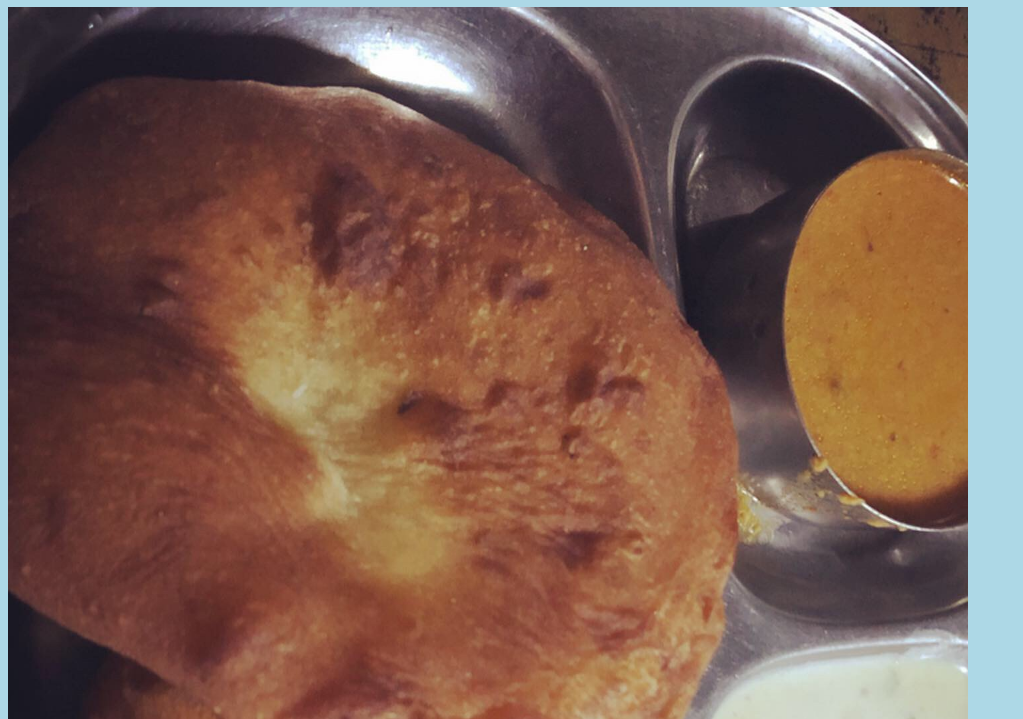
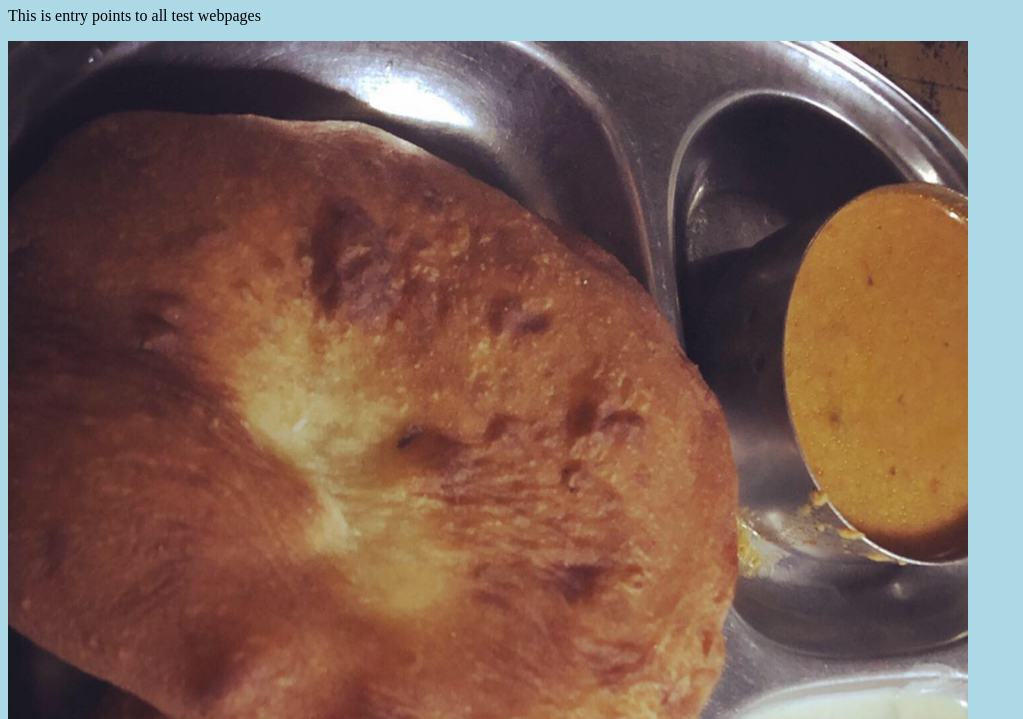
Before and after one commit to skandel78/learning, a plain HTML site: page fullstack/web/index.html in a window 1280 px wide. Shown: the part 73-792 px from the top of the page, without its empty margins (0-1023 px from the left). Drawn offline with Linux system fonts and the light colour scheme; files that its build step writes are made by us from their sources; files whose address does not match are found by name.

Commit message:
Update index.html
Updated a file in my new branch on github

```diff
--- a/fullstack/web/index.html
+++ b/fullstack/web/index.html
@@ -7,6 +7,7 @@
 <body>
 
 <h1>Hello world!</h1>
+  <p> This is entry points to all test webpages</p>
 
 <div><img src="bunsbhaji.jpg" alt="Super Breakfast"
 style="width:100%;max-width:960px"></div>
```
